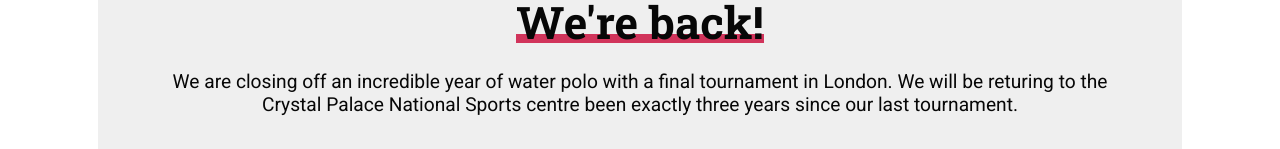
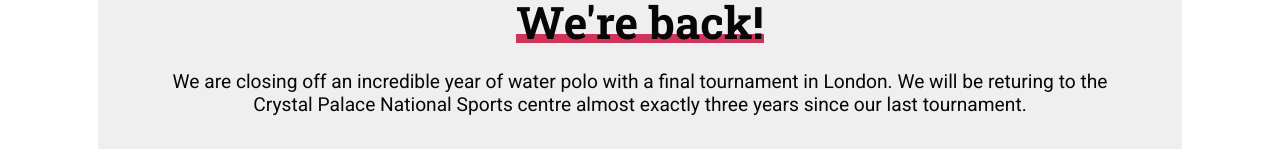
Before and after one commit to mwillmott/london-orca-2018, a Next.js app: page / in a window 1280 px wide. Shown: the part 803-952 px from the top of the page. Built offline with nearby package versions, Linux system fonts and the light colour scheme.

Commit message:
Fix spelling mistake

```diff
--- a/pages/index.js
+++ b/pages/index.js
@@ -179,7 +179,7 @@
       <H2>We're back!</H2>
       <p>
         We are closing off an incredible year of water polo with a final tournament in London. We
-        will be returing to the Crystal Palace National Sports centre been exactly three years since
+        will be returing to the Crystal Palace National Sports centre almost exactly three years since
         our last tournament.
       </p>
     </Welcome>
```
